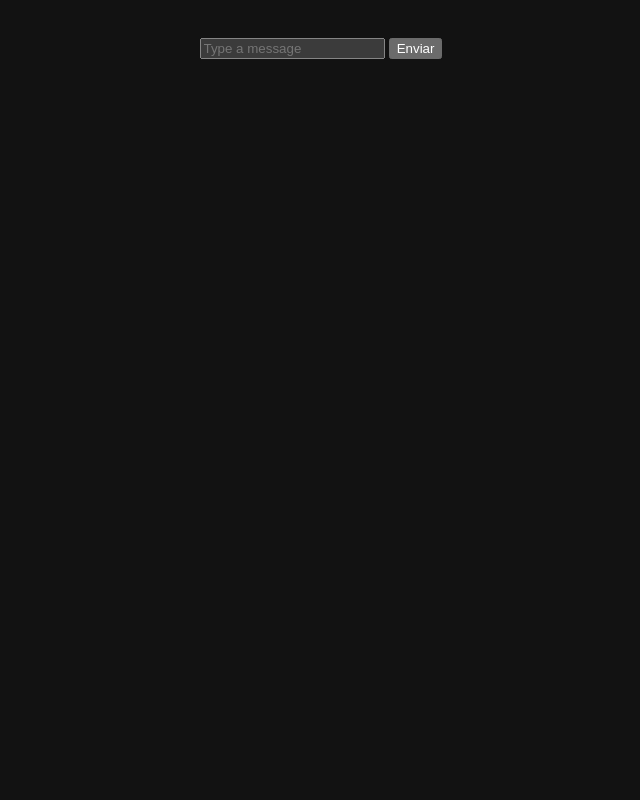
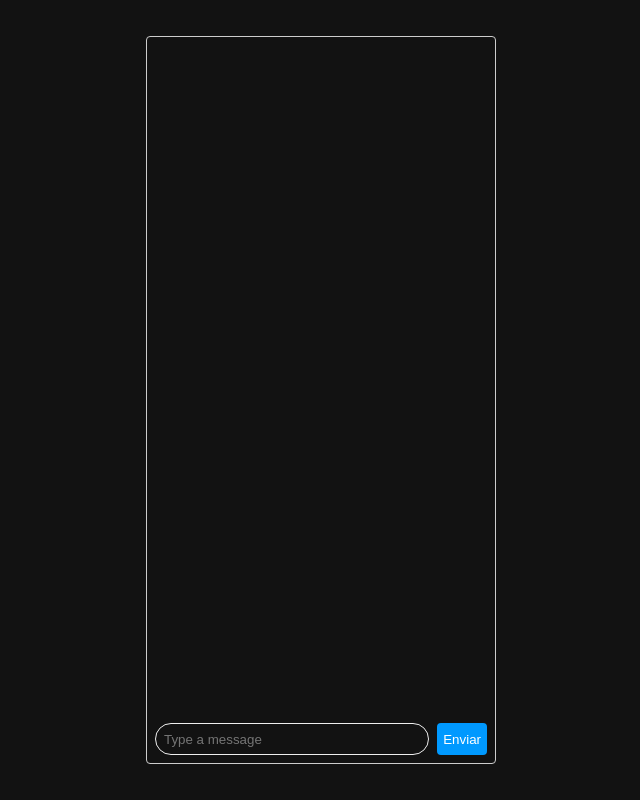
Before and after one commit to brayanramosc/rt-chat, a website: page client/index.html in a window 1280 px wide. Shown: the whole page, without its empty margins (319-959 px from the left). Drawn offline with Linux system fonts and the light colour scheme.

Commit message:
style: add form style

```diff
--- a/client/index.html
+++ b/client/index.html
@@ -34,7 +34,7 @@
             grid-template-rows: 1fr;
         }
 
-        #char {
+        #chat {
             border: 1px solid #CCC;
             border-radius: 4px;
             overflow: hidden;
@@ -42,13 +42,47 @@
             height: 100%;
             position: relative;
         }
+
+        #form {
+            bottom: 0;
+            display: flex;
+            height: 48px;
+            left: 0;
+            padding: 4px;
+            position: absolute;
+            right: 0;
+        }
+
+        #input {
+            border-radius: 9999px;
+            border: 1px solid #EEE;
+            flex: 1;
+            margin: 4px;
+            padding: 0 8px;
+        }
+
+        #input:focus {
+            outline: 0;
+        }
+
+        #form>button {
+            background: #09f;
+            color: white;
+            border: 0;
+            margin: 4px;
+            border-radius: 4px;
+        }
+
+        #form>button:hover {
+            background: #0cf;
+        }
     </style>
 </head>
 
 <body>
     <section id="chat">
         <form id="form">
-            <input type="text" name="message" id="message" placeholder="Type a message" autocomplete="off">
+            <input type="text" name="message" id="input" placeholder="Type a message" autocomplete="off">
             <button type="submit">
                 Enviar
             </button>
--- a/server/index.js
+++ b/server/index.js
@@ -9,8 +9,12 @@ const app = express()
 const server = createServer(app)
 const io = new Server(server)
 
-io.on('connection', () => {
+io.on('connection', (socket) => {
     console.log('a user has connected!')
+
+    socket.on('disconnect', () => {
+        console.log('an user has disconnected!')
+    })
 })
 
 app.use(logger('dev'))
```
